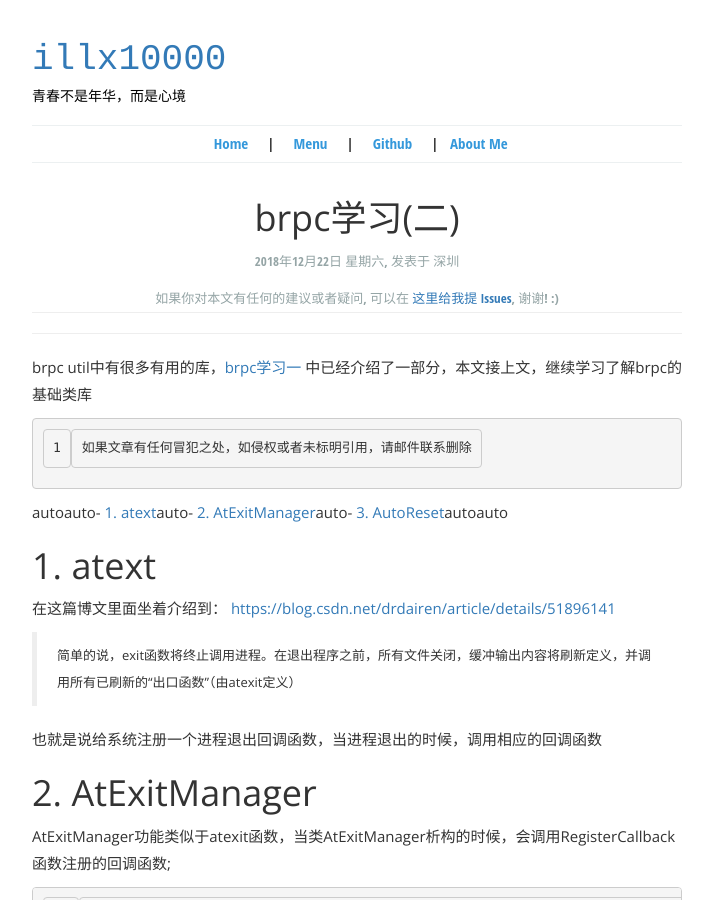
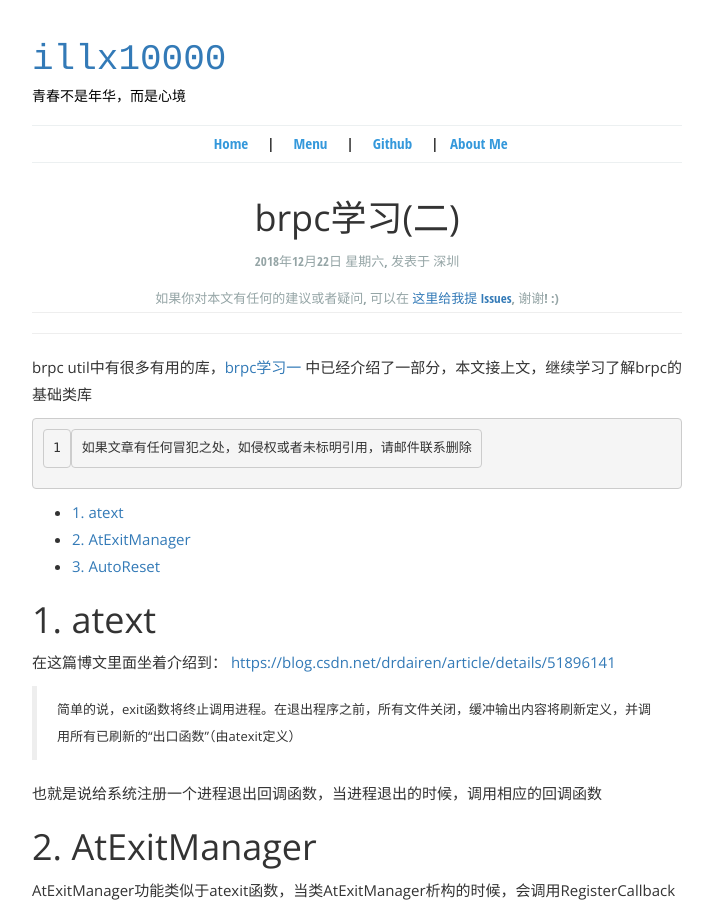
Before and after one commit to illx10000/illx10000.github.io, a Jekyll site: the page built from _posts/2018-12-26-4.md, in a window 1280 px wide and 900 px high. Shown: the whole window, without its empty margins (283-996 px from the left). Built offline with Jekyll 4.4.1, drawn with Linux system fonts in a browser that asks for light colours.

Commit message:
修复终端错误

```diff
--- a/_posts/2018-12-26-4.md
+++ b/_posts/2018-12-26-4.md
@@ -12,7 +12,13 @@ brpc util中有很多有用的库，[brpc学习一](https://illx.xyz/article/6)
 
     如果文章有任何冒犯之处，如侵权或者未标明引用，请邮件联系删除
 
-<!-- TOC -->autoauto- [1. atext](#1-atext)auto- [2. AtExitManager](#2-atexitmanager)auto- [3. AutoReset](#3-autoreset)autoauto<!-- /TOC -->
+<!-- TOC -->
+
+- [1. atext](#1-atext)
+- [2. AtExitManager](#2-atexitmanager)
+- [3. AutoReset](#3-autoreset)
+
+<!-- /TOC -->
 
 # 1. atext
 
```
